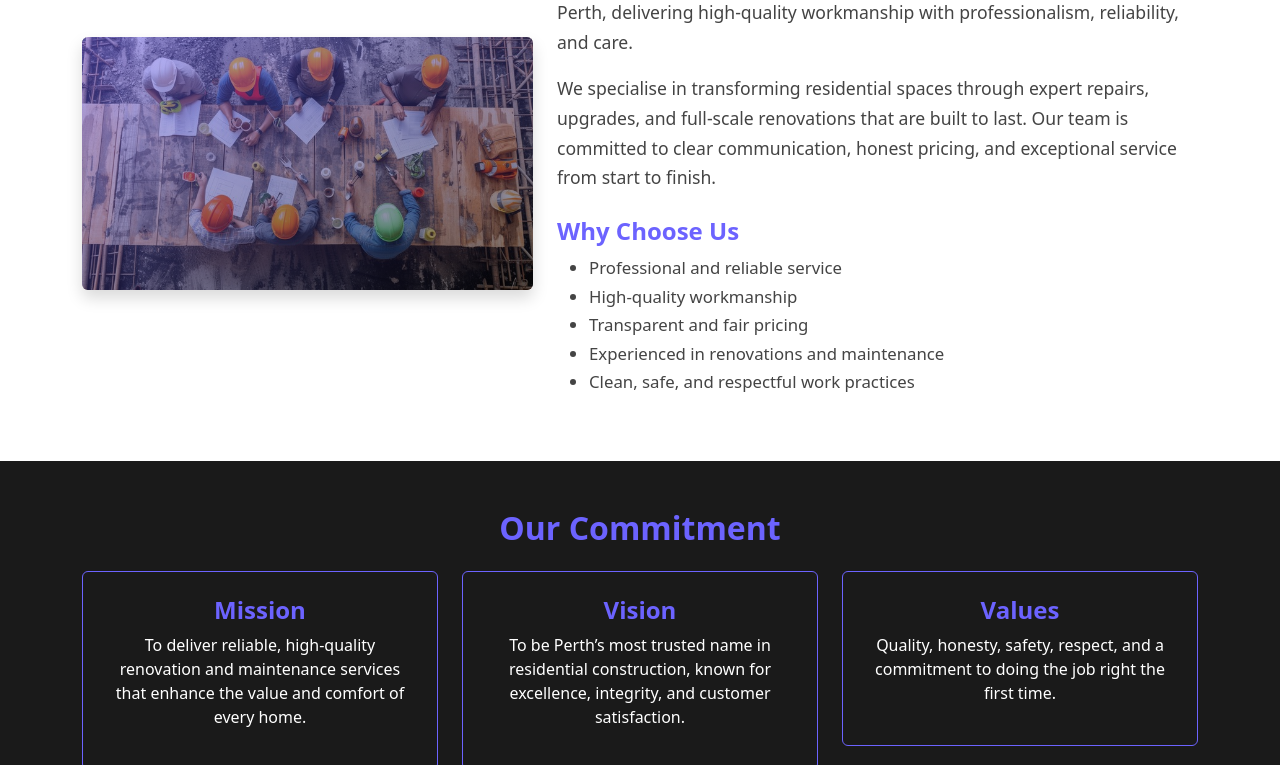
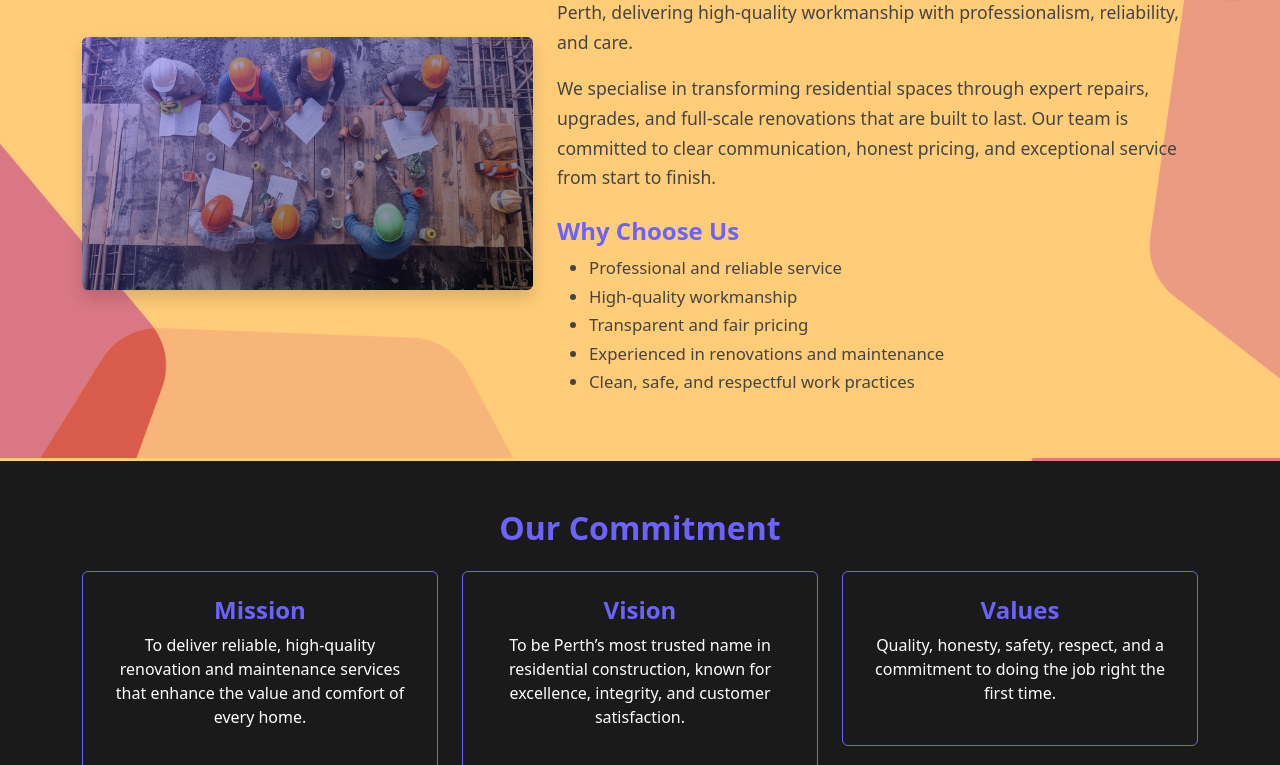
Before and after one commit to senthamizhse-spec/NRS_Construction, a website: page public/about.html in a window 1280 px wide. Shown: the part 342-1107 px from the top of the page. Drawn offline with nearby package versions, Linux system fonts and the light colour scheme; files that its build step writes are made by us from their sources.

Commit message:
Update background image path in about.html

```diff
--- a/public/about.html
+++ b/public/about.html
@@ -19,7 +19,7 @@
 
 <!-- ==================== 02 --- BODY & BACKGROUND ==================== -->
 <!-- 02a) Body element with flexbox layout & full-page background image -->
-<body class="d-flex flex-column min-vh-100" style="background-image: url('/back-end/public/images/About_Background.jpg'); background-size: cover; background-repeat: no-repeat; background-position: center; background-attachment: fixed;">
+<body class="d-flex flex-column min-vh-100" style="background-image: url('images/About_Background.jpg'); background-size: cover; background-repeat: no-repeat; background-position: center; background-attachment: fixed;">
 
   <!-- ==================== 03 --- NAVBAR ==================== -->
   <nav class="navbar navbar-expand-lg navbar-light">
```
